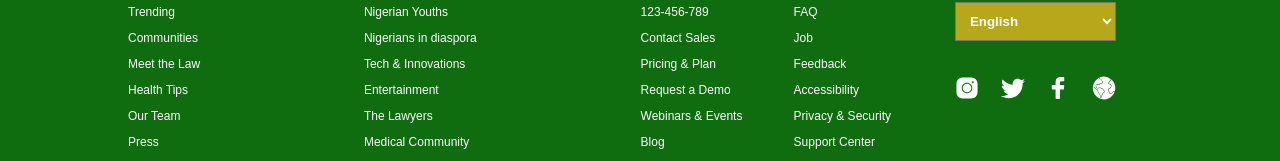
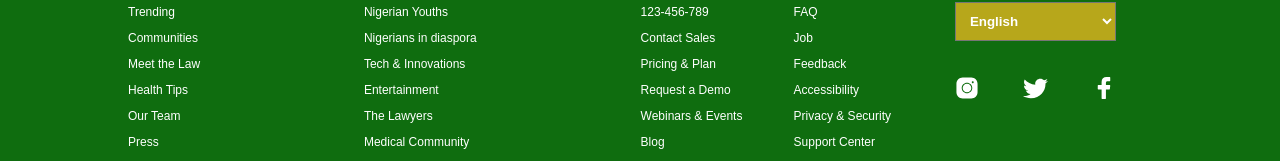
Before and after one commit to SirPm/youthMobilize, a Vue app: page / in a window 1280 px wide. Shown: the part 4298-4459 px from the top of the page. Built offline with nearby package versions, Linux system fonts and the light colour scheme.

Commit message:
possible footer bug 2

```diff
--- a/src/components/Footer.vue
+++ b/src/components/Footer.vue
@@ -62,7 +62,7 @@
                             <img src="../assets/insta-icon.svg" alt="insta" class="social-icon">
                             <img src="../assets/twitter-icon.svg" alt="twitter" class="social-icon">
                             <img src="../assets/fb-icon.svg" alt="fb" class="social-icon">
-                            <img src="../assets/earth.svg" alt="earth" class="social-icon">
+                            <!-- <img src="../assets/earth.svg" alt="earth" class="social-icon"> -->
                         </div>
                     </div>
                 </div>
```
